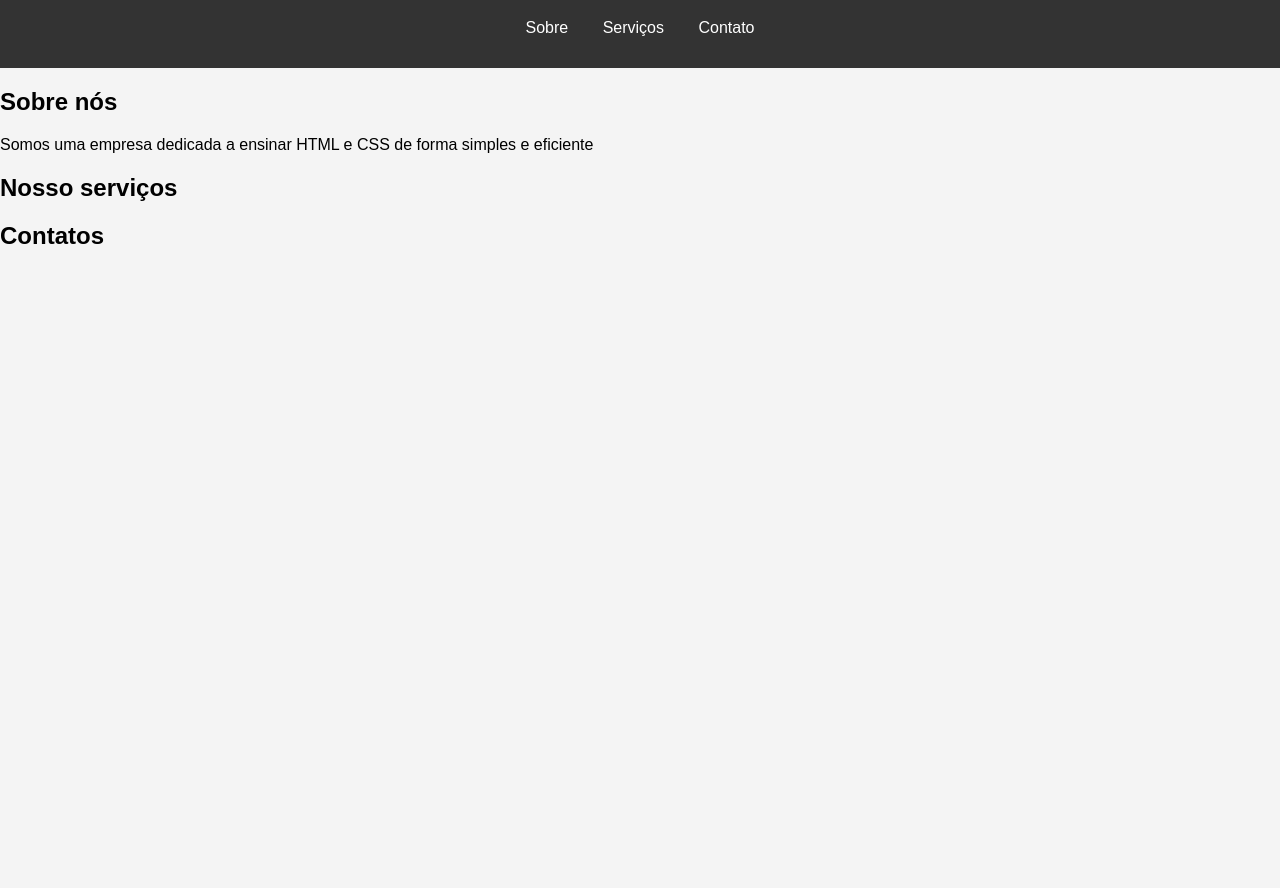
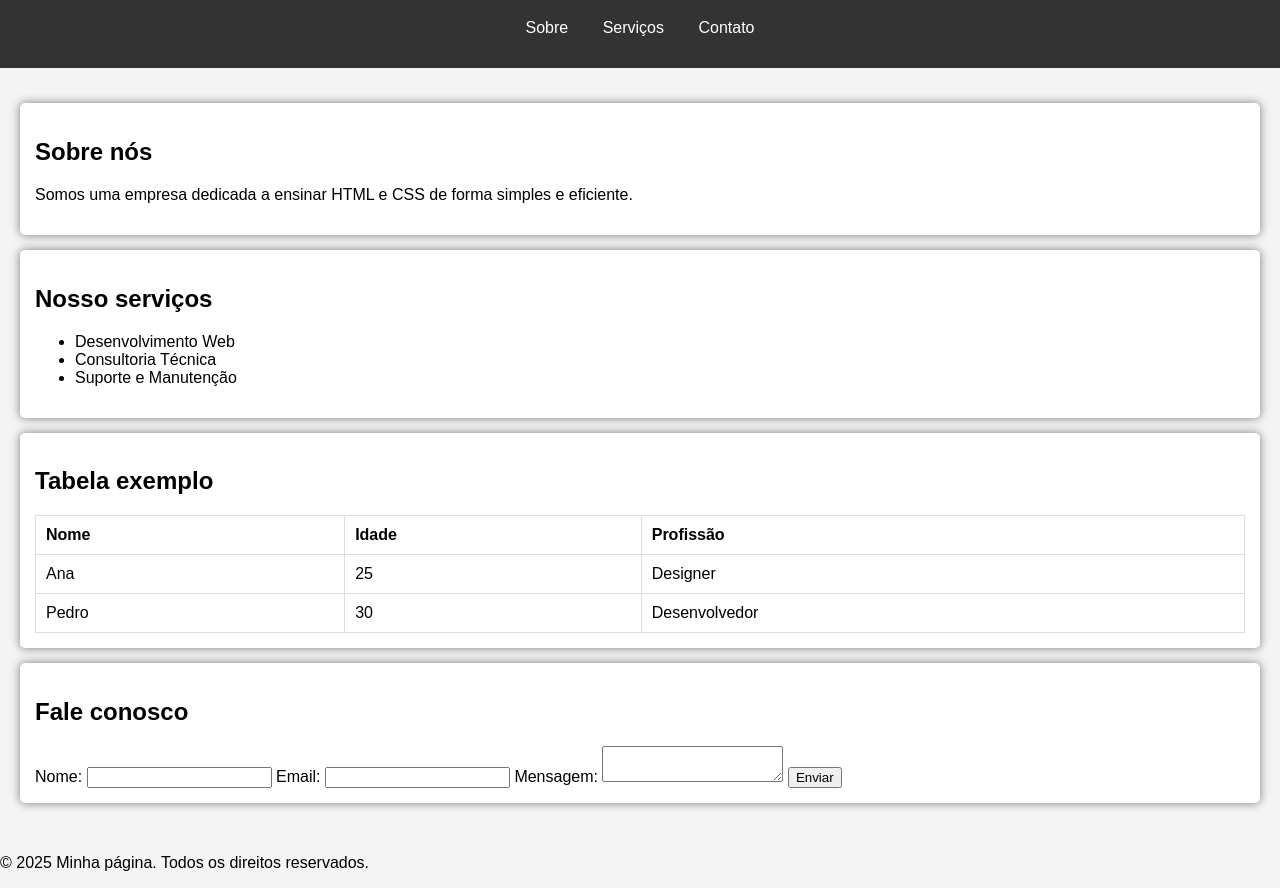
Before and after one commit to deboralbupaiva/htlm-e-css-2025, a plain HTML site: page index.html in a window 1280 px wide. Shown: the part 76-964 px from the top of the page. Before the commit the page ends 800 px from the top, so only its background shows below. Drawn offline with Linux system fonts and the light colour scheme.

Commit message:
Add files via upload

```diff
--- a/index.html
+++ b/index.html
@@ -20,14 +20,55 @@
     <main>
         <section id="sobre">
             <h2>Sobre nós</h2>
-            <p>Somos uma empresa dedicada a ensinar HTML e CSS de forma simples e eficiente</p>
+            <p>Somos uma empresa dedicada a ensinar HTML
+                 e CSS de forma simples e eficiente.</p>
         </section>
         <section id="servicos">
              <h2>Nosso serviços</h2>
+             <ul>
+                <li>Desenvolvimento Web</li>
+                <li>Consultoria Técnica</li>
+                <li>Suporte e Manutenção</li>
+             </ul>
+        </section>
+        <section>
+            <h2>Tabela exemplo</h2>
+            <table>
+                <tr>
+                    <th>Nome</th>
+                    <th>Idade</th>
+                    <th>Profissão</th>
+                </tr>
+                <tr>
+                    <td>Ana</td>
+                    <td>25</td>
+                    <td>Designer</td>
+                </tr>
+                <tr>
+                    <td>Pedro</td>
+                    <td>30</td>
+                    <td>Desenvolvedor</td>
+                </tr>
+            </table>
         </section>
         <section id="contatos">
-            <h2>Contatos</h2>
+            <h2>Fale conosco</h2>
+            <form>
+                <label for="nome">Nome:</label>
+                <input type="text" id="nome" name="nome" required>
+
+                <label for="email">Email:</label>
+                <input type="email" id="email" name="email" required>
+
+                <label for="mensagem">Mensagem:</label>
+                <textarea id="mensagem" name="mensagem" required></textarea>
+
+                <button type="submit">Enviar</button>
+            </form>
        </section>
     </main>
+    <footer>
+        <p>&copy; 2025 Minha página. Todos os direitos reservados.</p>
+    </footer>
 </body>
 </html>
--- a/styles.css
+++ b/styles.css
@@ -26,3 +26,25 @@ nav ul li a{
     color: white;
     text-decoration: none;
 }
+main{
+    padding: 20px;
+}
+section{
+    background-color: white;
+    padding: 15px;
+    margin: 15px 0;
+    border-radius: 5px;
+    box-shadow: 0 0 10px rgba(0,0,0,0.5);
+}
+table{
+    width: 100%;
+    border-collapse: collapse;
+    margin-top: 10px;
+}
+table,th,td{
+    border: 1px solid #ddd;
+}
+th,td{
+    padding: 10px;
+    text-align: left;
+}
```
